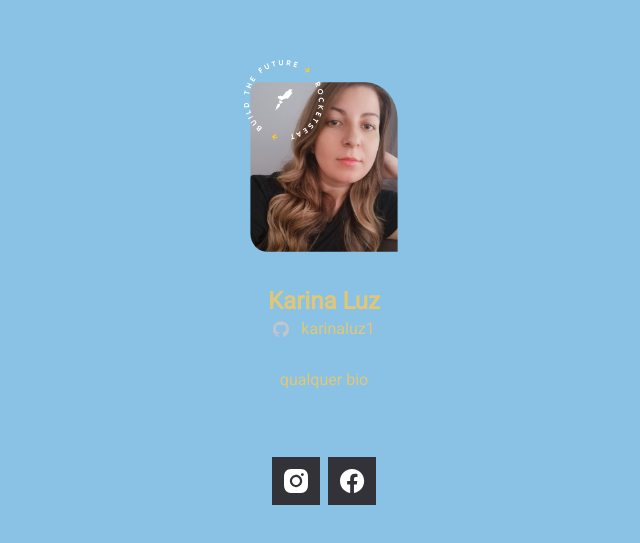
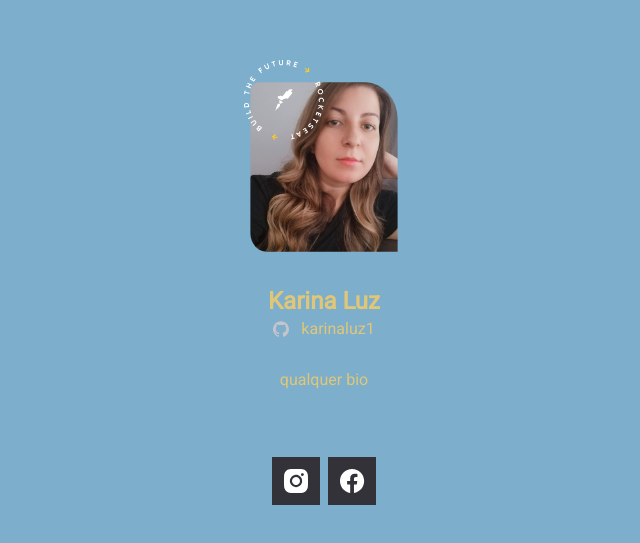
Before and after one commit to karinaluz1/cracha-nlw, a plain HTML site: page index.html in a window 1280 px wide. Shown: the part 109-652 px from the top of the page, without its empty margins (316-956 px from the left). Drawn offline with Linux system fonts and the light colour scheme; no server answers.

Commit message:
mudei a cor

```diff
--- a/style.css
+++ b/style.css
@@ -22,7 +22,7 @@ main {
   width: 100vw;
   min-height: 812px;
   height: 100vh;
-  background: rgb(138, 194, 229);
+  background: rgb(125, 174, 204);
   background-blend-mode: soft-light;
 }
 
```
